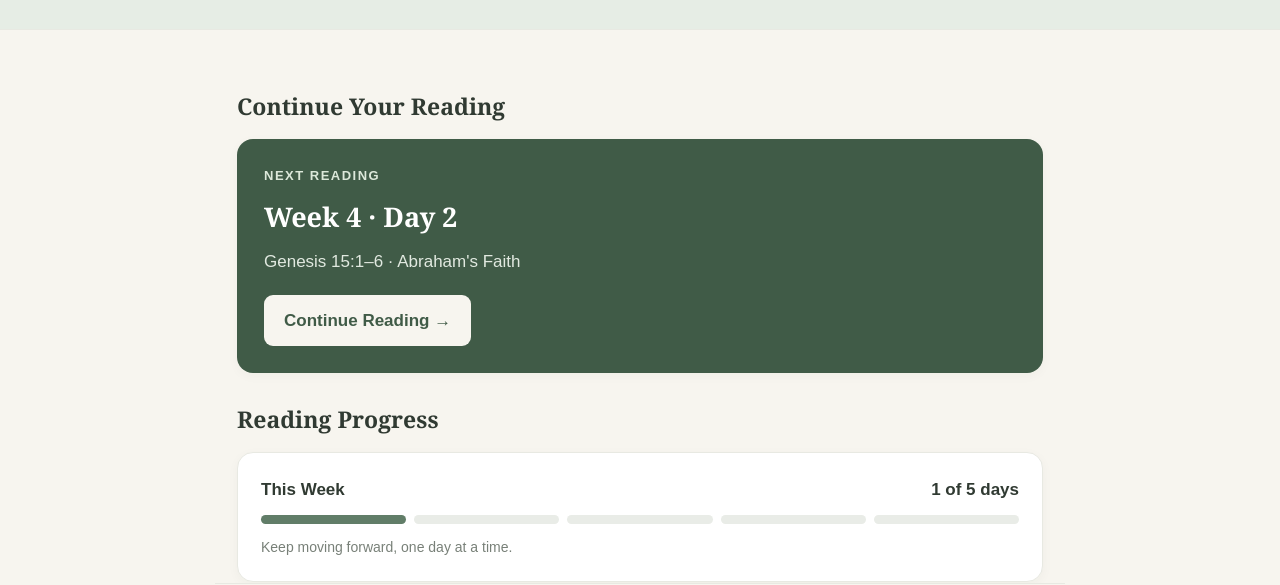
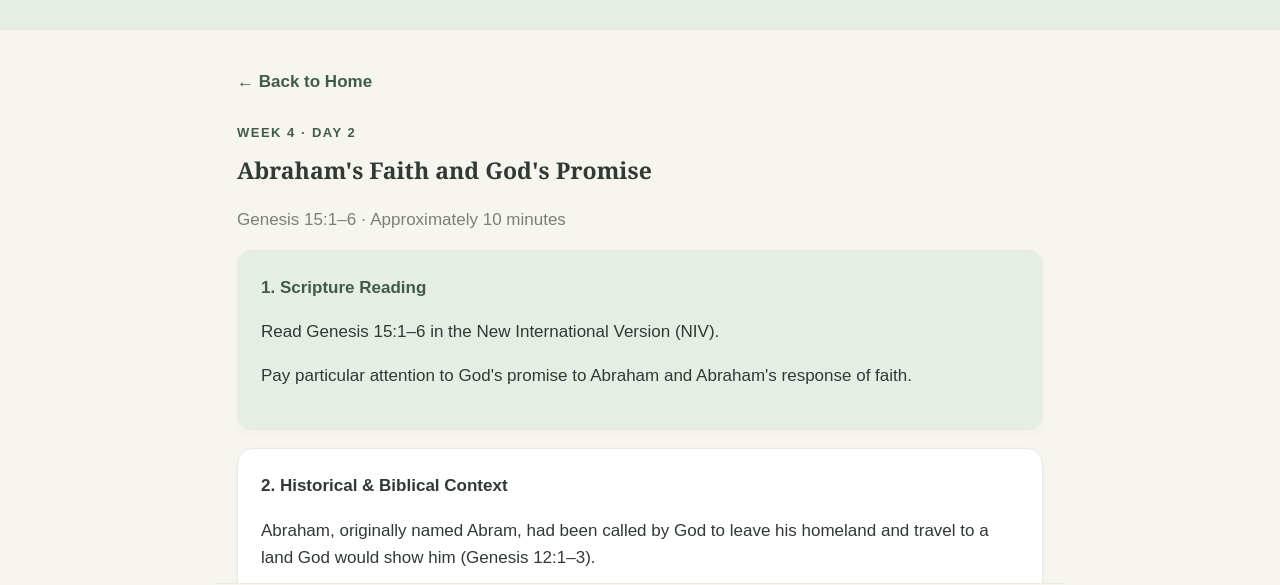
Before and after one commit to grubappstudio/bible-reading-plan, a plain HTML site: page index.html in a window 1280 px wide. Both pictures are taken after a click on the button "Continue Reading →". Shown: the part 154-739 px from the top of the page. Drawn offline with Linux system fonts and the light colour scheme.

Commit message:
Update index.html
Fix JavaScript navigation and progress tracking

```diff
--- a/index.html
+++ b/index.html
@@ -641,8 +641,9 @@ footer {
   A daily journey through God's Word
 </footer>
 
+
 <script>
-function showPage(pageId,navId) {
+function showPage(pageId, navId) {
   document.querySelectorAll('.page').forEach(page => {
     page.classList.remove('active');
   });
@@ -654,12 +655,14 @@ function showPage(pageId,navId) {
   document.getElementById(pageId).classList.add('active');
 
   const navButton = document.getElementById(navId + 'Nav');
-  if(navButton) navButton.classList.add('active');
+  if (navButton) navButton.classList.add('active');
 
-  window.scrollTo(0,0);
+  window.scrollTo(0, 0);
 }
 
-function openLesson()
+function openLesson() {
+  showPage('lessonPage', 'home');
+}
 
 const progressKey = 'biblePlanWeek4Day2Complete';
 
@@ -710,8 +713,8 @@ openLesson = function() {
 };
 
 updateProgress();
+</script>
 
-</script>
 
 </body>
 </html>
```
